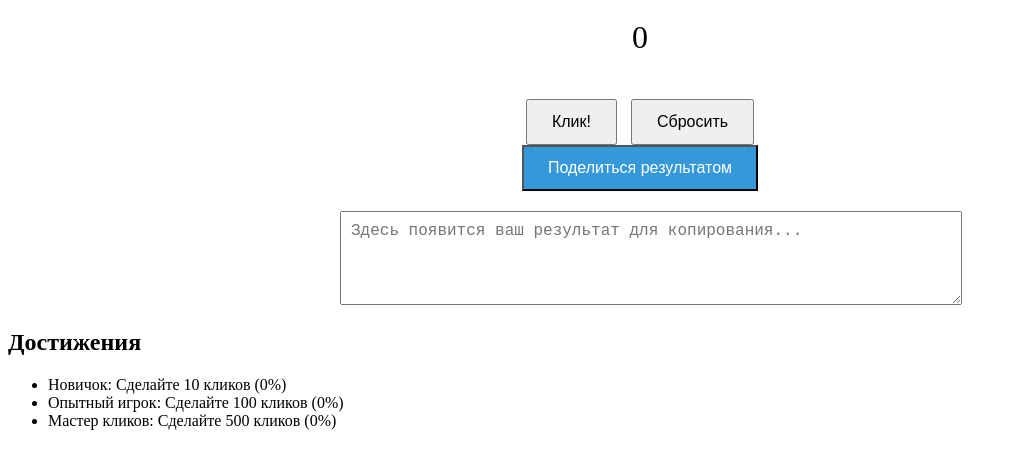
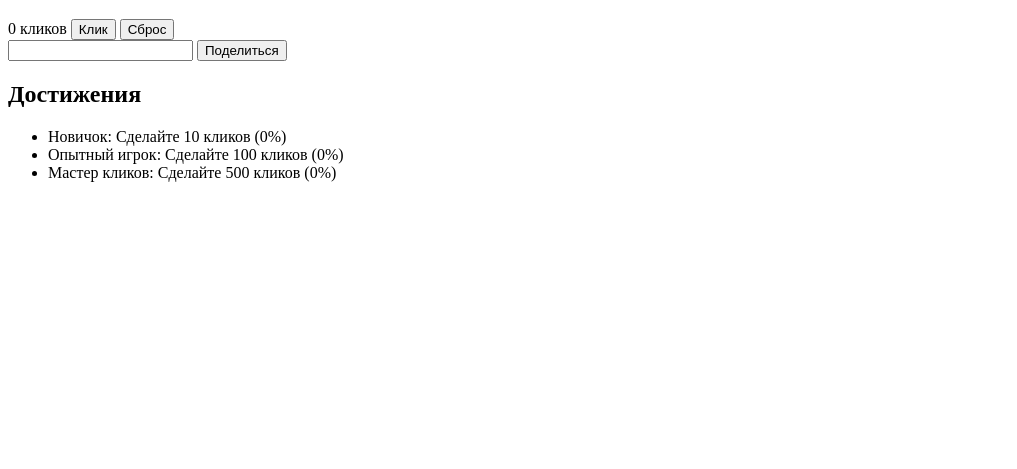
Before and after one commit to dimashloyger02/my-rep-01, a plain HTML site: page index.html in a window 1280 px wide. Shown: the part 61-530 px from the top of the page, without its empty margins (0-1017 px from the left). Drawn offline with Linux system fonts and the light colour scheme.

Commit message:
Update index.html

```diff
--- a/index.html
+++ b/index.html
@@ -7,20 +7,18 @@
 </head>
 <body>
     <h1>Счётчик кликов</h1>
-    <div id="counter" style="font-size: 32px; margin: 15px 0; text-align: center;">0</div>
-    <br>
+    <div>
+  <span id="counter">0</span> кликов
+  <button onclick="increment()">Клик</button>
+  <button onclick="resetCounter()">Сброс</button>
+</div>
 
-    <div style="text-align: center; margin-top: 10px;">
-        <button onclick="increment()" style="padding: 12px 24px; font-size: 16px; margin: 0 5px;">Клик!</button>
-        <button onclick="resetCounter()" style="padding: 12px 24px; font-size: 16px; margin: 0 5px;">Сбросить</button><br>
-        <button onclick="shareResult()" style="padding: 12px 24px; font-size: 16px; margin: 0 5px; background-color: #3498db; color: white;">Поделиться результатом</button>
-    </div>
+<div>
+  <input type="text" id="shareText" readonly>
+  <button onclick="shareResult()">Поделиться</button>
+</div>
 
-    <div style="margin: 20px auto; width: 80%; max-width: 600px;">
-        <textarea id="shareText" rows="4" style="width: 100%; font-size: 16px; padding: 10px;" placeholder="Здесь появится ваш результат для копирования..."></textarea>
-    </div>
-
-    <div class="achievements-container">
+<div class="achievements-container">
   <h2>Достижения</h2>
   <ul class="achievements-list"></ul>
 </div>
```
